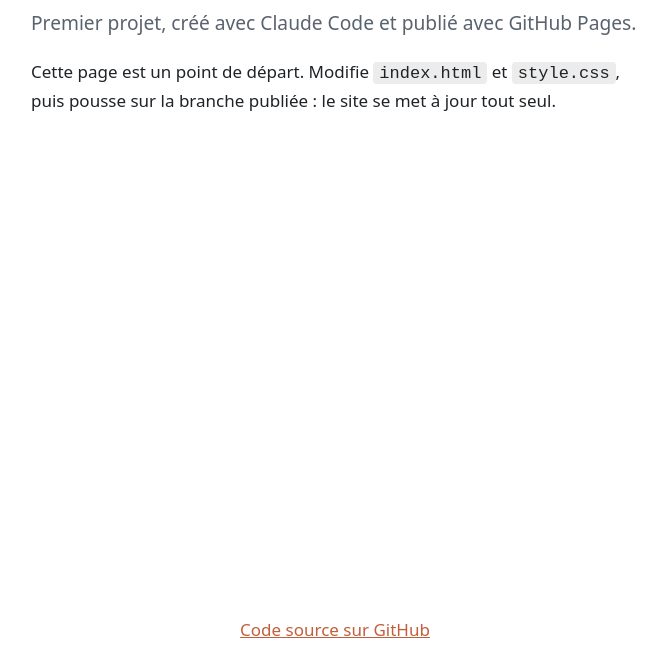
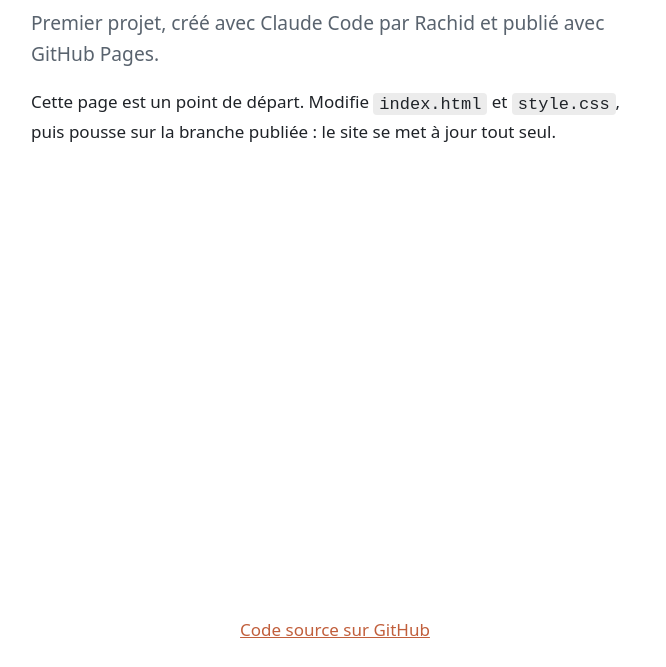
Before and after one commit to rachidbayou/Claude-prime, a plain HTML site: page index.html in a window 1280 px wide. Shown: the part 133-800 px from the top of the page, without its empty margins (305-971 px from the left). Drawn offline with Linux system fonts and the light colour scheme.

Commit message:
Update project description in index.html

```diff
--- a/index.html
+++ b/index.html
@@ -11,7 +11,7 @@
 <body>
   <main>
     <h1>Claude-prime</h1>
-    <p class="lead">Premier projet, créé avec Claude Code et publié avec GitHub Pages.</p>
+    <p class="lead">Premier projet, créé avec Claude Code par Rachid et publié avec GitHub Pages.</p>
     <p>Cette page est un point de départ. Modifie <code>index.html</code> et <code>style.css</code>, puis pousse sur la branche publiée : le site se met à jour tout seul.</p>
   </main>
   <footer>
```
